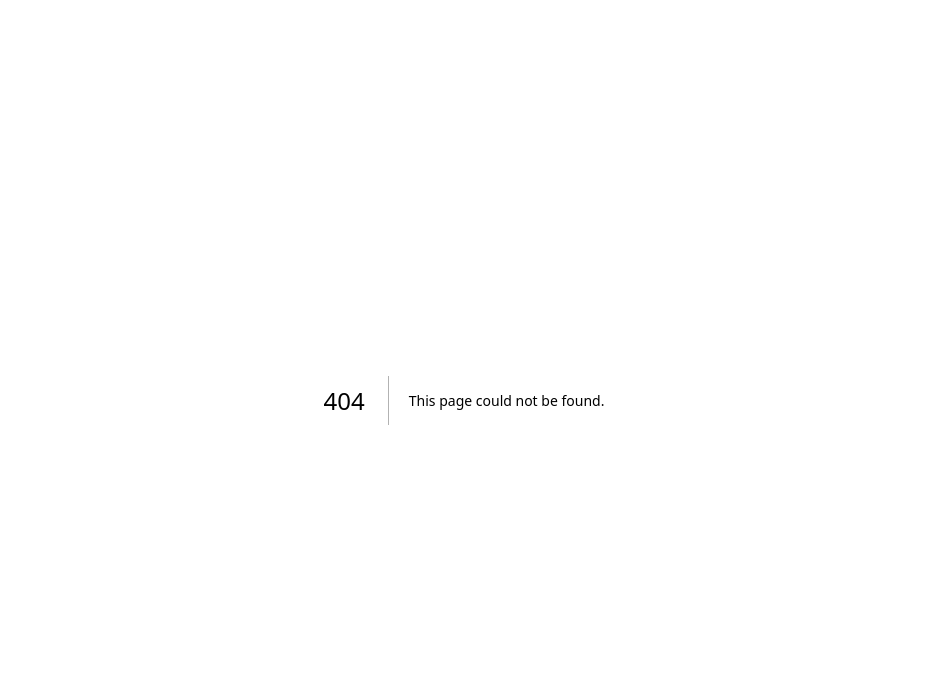
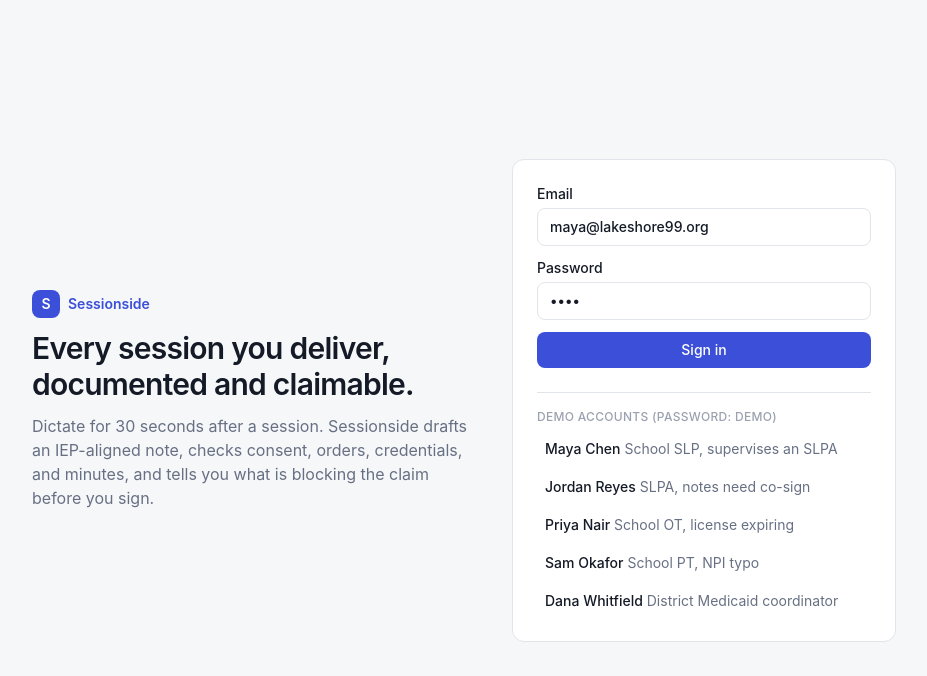
Before and after one commit to jkong7/sessionside, a Next.js app: page /login in a window 1280 px wide. Before the commit this address had no page. Shown: the top 676 px of the page, without its empty margins (176-1103 px from the left). Built offline with nearby package versions, Linux system fonts and the light colour scheme; no server answers.

Commit message:
Add sign-in with demo accounts and the app shell

```diff
--- /dev/null
+++ b/src/app/(app)/layout.tsx
@@ -0,0 +1,49 @@
+import { redirect } from "next/navigation";
+import { Nav, type NavItem } from "@/components/Nav";
+import { requireUser, signOut } from "@/lib/auth";
+import { getDistrict } from "@/lib/repo";
+
+async function logout() {
+  "use server";
+  await signOut();
+  redirect("/login");
+}
+
+export default async function AppLayout({ children }: { children: React.ReactNode }) {
+  const user = await requireUser();
+  const district = getDistrict(user.district_id);
+  const items: NavItem[] =
+    user.role === "coordinator"
+      ? [
+          { href: "/minutes", label: "IEP minutes" },
+          { href: "/claims", label: "Claims" },
+          { href: "/students", label: "Students" },
+        ]
+      : [
+          { href: "/today", label: "Today" },
+          { href: "/review", label: "Review & sign" },
+          { href: "/minutes", label: "IEP minutes" },
+          { href: "/claims", label: "Claims" },
+          { href: "/students", label: "Caseload" },
+        ];
+  return (
+    <div className="mx-auto flex min-h-screen max-w-7xl flex-col md:flex-row">
+      <aside className="border-b border-line bg-surface p-3 md:sticky md:top-0 md:h-screen md:w-60 md:border-b-0 md:border-r md:p-4">
+        <div className="mb-3 flex items-center gap-2 px-2 text-sm font-semibold">
+          <span className="grid size-7 place-items-center rounded-lg bg-brand text-white">S</span>
+          Sessionside
+        </div>
+        <Nav items={items} />
+        <div className="mt-4 hidden border-t border-line px-2 pt-4 text-xs text-ink-3 md:block">
+          <p className="font-medium text-ink-2">{user.name}</p>
+          <p>{user.credential}</p>
+          <p className="mt-1">{district.name}</p>
+          <form action={logout} className="mt-3">
+            <button className="text-brand hover:underline" type="submit">Sign out</button>
+          </form>
+        </div>
+      </aside>
+      <main className="min-w-0 flex-1 p-4 md:p-8">{children}</main>
+    </div>
+  );
+}
--- /dev/null
+++ b/src/app/login/page.tsx
@@ -0,0 +1,64 @@
+import { redirect } from "next/navigation";
+import { currentUser, signIn } from "@/lib/auth";
+
+const DEMO = [
+  { email: "maya@lakeshore99.org", who: "Maya Chen", what: "School SLP, supervises an SLPA" },
+  { email: "jordan@lakeshore99.org", who: "Jordan Reyes", what: "SLPA, notes need co-sign" },
+  { email: "priya@lakeshore99.org", who: "Priya Nair", what: "School OT, license expiring" },
+  { email: "sam@lakeshore99.org", who: "Sam Okafor", what: "School PT, NPI typo" },
+  { email: "dana@lakeshore99.org", who: "Dana Whitfield", what: "District Medicaid coordinator" },
+];
+
+async function login(formData: FormData) {
+  "use server";
+  const user = await signIn(String(formData.get("email") ?? ""), String(formData.get("password") ?? ""));
+  if (!user) redirect("/login?error=1");
+  redirect(user.role === "coordinator" ? "/minutes" : "/today");
+}
+
+export default async function LoginPage({ searchParams }: { searchParams: Promise<{ error?: string }> }) {
+  if (await currentUser()) redirect("/today");
+  const { error } = await searchParams;
+  return (
+    <main className="mx-auto flex min-h-screen max-w-4xl flex-col justify-center gap-10 px-4 py-12 md:flex-row md:items-center">
+      <section className="flex-1">
+        <div className="mb-3 inline-flex items-center gap-2 text-sm font-semibold text-brand">
+          <span className="grid size-7 place-items-center rounded-lg bg-brand text-white">S</span>
+          Sessionside
+        </div>
+        <h1 className="text-3xl font-semibold tracking-tight">Every session you deliver, documented and claimable.</h1>
+        <p className="mt-3 text-ink-3">
+          Dictate for 30 seconds after a session. Sessionside drafts an IEP-aligned note, checks consent, orders, credentials, and minutes, and tells you what is blocking the claim before you sign.
+        </p>
+      </section>
+      <section className="card w-full max-w-sm p-6">
+        <form action={login} className="space-y-3">
+          <label className="block text-sm font-medium">
+            Email
+            <input name="email" type="email" required className="field mt-1" defaultValue="maya@lakeshore99.org" />
+          </label>
+          <label className="block text-sm font-medium">
+            Password
+            <input name="password" type="password" required className="field mt-1" defaultValue="demo" />
+          </label>
+          {error && <p className="text-sm text-block">That email and password did not match.</p>}
+          <button className="btn-primary w-full" type="submit">Sign in</button>
+        </form>
+        <div className="mt-6 border-t border-line pt-4">
+          <p className="mb-2 text-xs font-medium uppercase tracking-wide text-ink-4">Demo accounts (password: demo)</p>
+          <div className="space-y-1.5">
+            {DEMO.map((d) => (
+              <form key={d.email} action={login}>
+                <input type="hidden" name="email" value={d.email} />
+                <input type="hidden" name="password" value="demo" />
+                <button type="submit" className="w-full rounded-lg px-2 py-1.5 text-left text-sm hover:bg-sunken">
+                  <span className="font-medium">{d.who}</span> <span className="text-ink-3">{d.what}</span>
+                </button>
+              </form>
+            ))}
+          </div>
+        </div>
+      </section>
+    </main>
+  );
+}
--- /dev/null
+++ b/src/components/Nav.tsx
@@ -0,0 +1,27 @@
+"use client";
+
+import Link from "next/link";
+import { usePathname } from "next/navigation";
+
+export type NavItem = { href: string; label: string; badge?: number };
+
+export function Nav({ items }: { items: NavItem[] }) {
+  const path = usePathname();
+  return (
+    <nav className="flex gap-1 overflow-x-auto md:flex-col">
+      {items.map((it) => {
+        const active = path === it.href || path.startsWith(it.href + "/");
+        return (
+          <Link
+            key={it.href}
+            href={it.href}
+            className={`flex items-center justify-between gap-3 whitespace-nowrap rounded-lg px-3 py-2 text-sm ${active ? "bg-brand-50 font-medium text-brand" : "text-ink-2 hover:bg-sunken"}`}
+          >
+            {it.label}
+            {it.badge ? <span className="chip bg-block-50 text-block">{it.badge}</span> : null}
+          </Link>
+        );
+      })}
+    </nav>
+  );
+}
--- /dev/null
+++ b/src/lib/auth.ts
@@ -0,0 +1,50 @@
+import { randomBytes } from "node:crypto";
+import { cookies } from "next/headers";
+import { redirect } from "next/navigation";
+import { db } from "./db";
+import { verifyPassword } from "./password";
+import { getUser, getUserWithHash } from "./repo";
+import type { User } from "./types";
+
+const COOKIE = "ss_session";
+const TTL_MS = 12 * 60 * 60 * 1000;
+
+export async function signIn(email: string, password: string): Promise<User | null> {
+  const found = getUserWithHash(email.trim());
+  if (!found || !verifyPassword(password, found.password_hash)) return null;
+  const token = randomBytes(32).toString("base64url");
+  const expires = new Date(Date.now() + TTL_MS);
+  db().prepare("INSERT INTO auth_sessions (token, user_id, expires_at) VALUES (?, ?, ?)").run(token, found.id, expires.toISOString());
+  const jar = await cookies();
+  jar.set(COOKIE, token, {
+    httpOnly: true,
+    sameSite: "lax",
+    secure: process.env.NODE_ENV === "production" && process.env.SESSIONSIDE_INSECURE_COOKIES !== "1",
+    path: "/",
+    expires,
+  });
+  const { password_hash: _omit, ...user } = found;
+  return user;
+}
+
+export async function signOut(): Promise<void> {
+  const jar = await cookies();
+  const token = jar.get(COOKIE)?.value;
+  if (token) db().prepare("DELETE FROM auth_sessions WHERE token = ?").run(token);
+  jar.delete(COOKIE);
+}
+
+export async function currentUser(): Promise<User | null> {
+  const jar = await cookies();
+  const token = jar.get(COOKIE)?.value;
+  if (!token) return null;
+  const row = db().prepare("SELECT user_id, expires_at FROM auth_sessions WHERE token = ?").get(token) as { user_id: string; expires_at: string } | undefined;
+  if (!row || row.expires_at < new Date().toISOString()) return null;
+  return getUser(row.user_id);
+}
+
+export async function requireUser(): Promise<User> {
+  const user = await currentUser();
+  if (!user) redirect("/login");
+  return user;
+}
```
